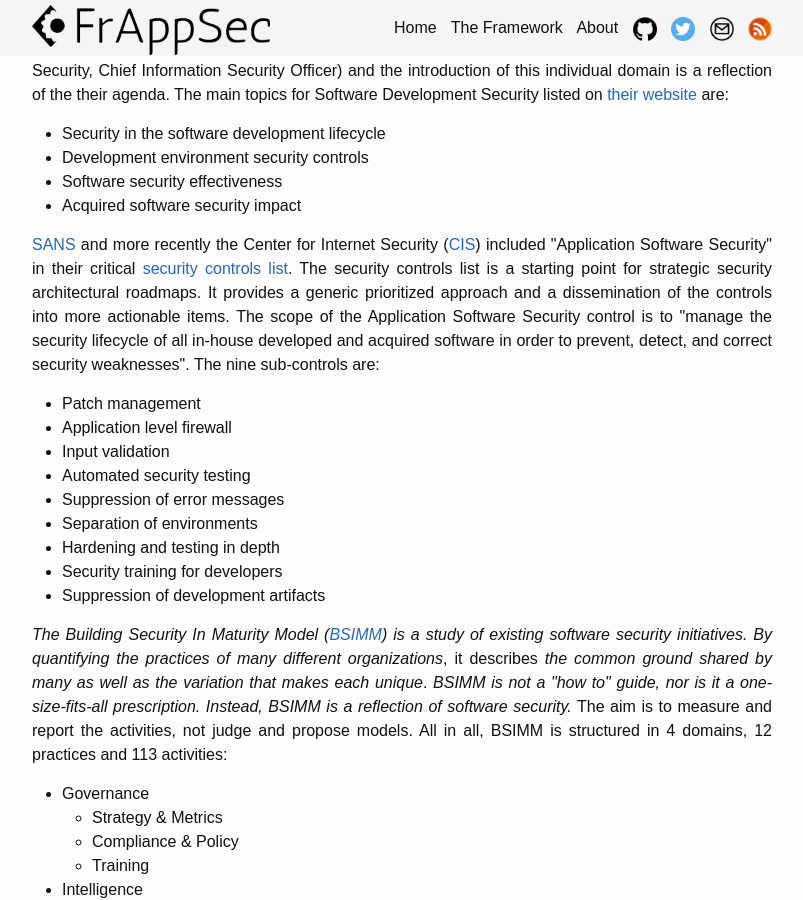
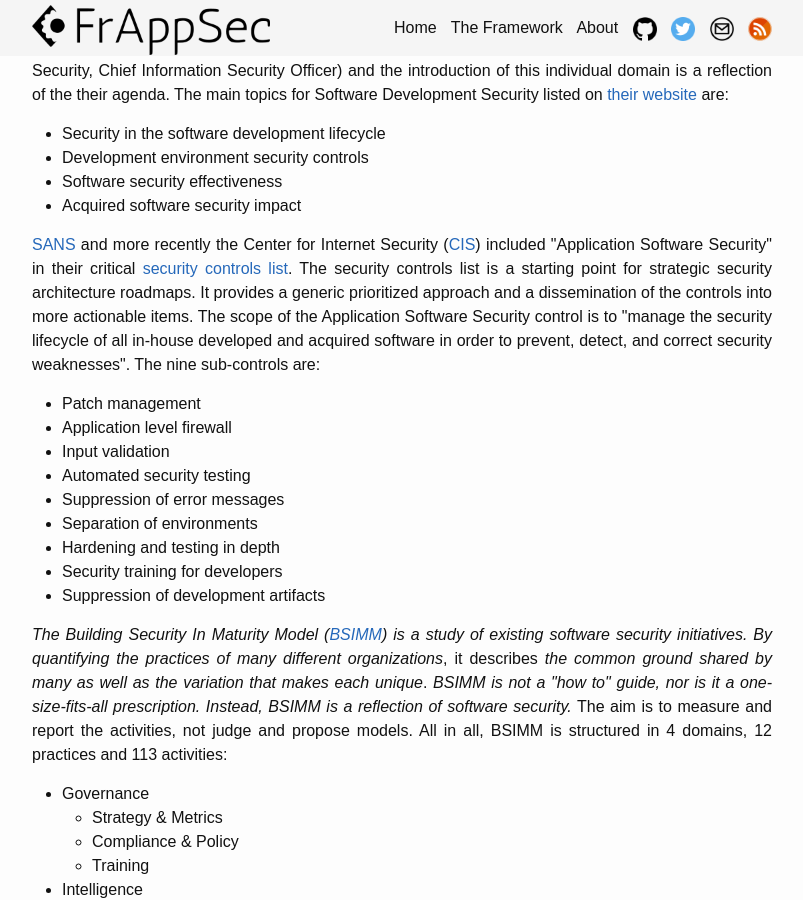
Before and after one commit to frappsec/frappsec.github.io, a Jekyll site: the page built from FrAppSec.md, in a window 1280 px wide and 900 px high, scrolled down 1415 px. Shown: the whole window, without its empty margins (238-1041 px from the left). Built offline with Jekyll 4.4.1, drawn with Linux system fonts in a browser that asks for light colours; formulas are drawn with MathJax 3; some of the changed text lies outside the part shown.

Commit message:
spelling

```diff
--- a/FrAppSec.md
+++ b/FrAppSec.md
@@ -61,7 +61,7 @@ Over the past few years, application security started to get recognition as an i
 - Software security effectiveness
 - Acquired software security impact
 
-[SANS](https://www.sans.org/) and more recently the Center for Internet Security ([CIS](https://www.cisecurity.org/)) included &quot;Application Software Security&quot; in their critical [security controls list](https://www.cisecurity.org/critical-controls/). The security controls list is a starting point for strategic security architectural roadmaps. It provides a generic prioritized approach and a dissemination of the controls into more actionable items. The scope of the Application Software Security control is to &quot;manage the security lifecycle of all in-house developed and acquired software in order to prevent, detect, and correct security weaknesses&quot;. The nine sub-controls are:
+[SANS](https://www.sans.org/) and more recently the Center for Internet Security ([CIS](https://www.cisecurity.org/)) included &quot;Application Software Security&quot; in their critical [security controls list](https://www.cisecurity.org/critical-controls/). The security controls list is a starting point for strategic security architecture roadmaps. It provides a generic prioritized approach and a dissemination of the controls into more actionable items. The scope of the Application Software Security control is to &quot;manage the security lifecycle of all in-house developed and acquired software in order to prevent, detect, and correct security weaknesses&quot;. The nine sub-controls are:
 
 - Patch management
 - Application level firewall
```
Also changed, not shown: other parts of FrAppSec.md (+5 -5 lines).
